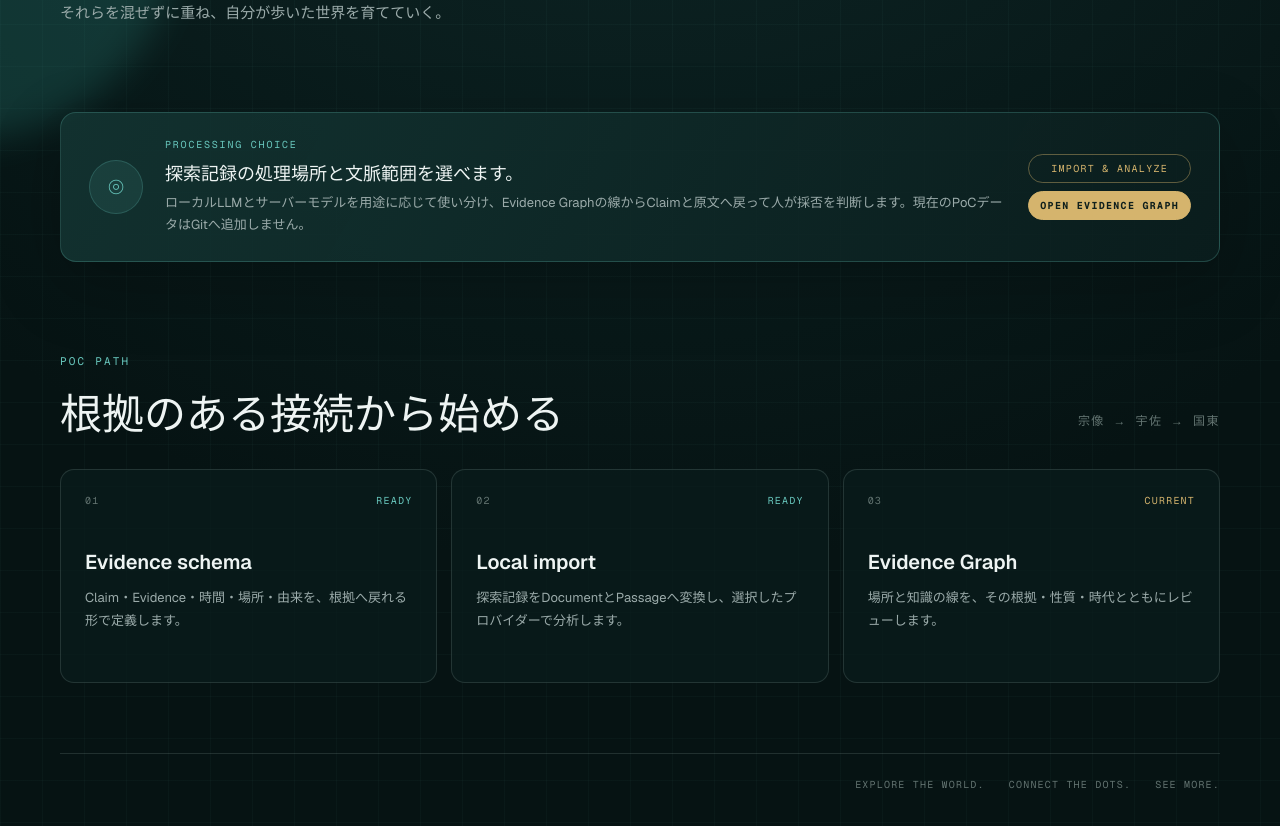
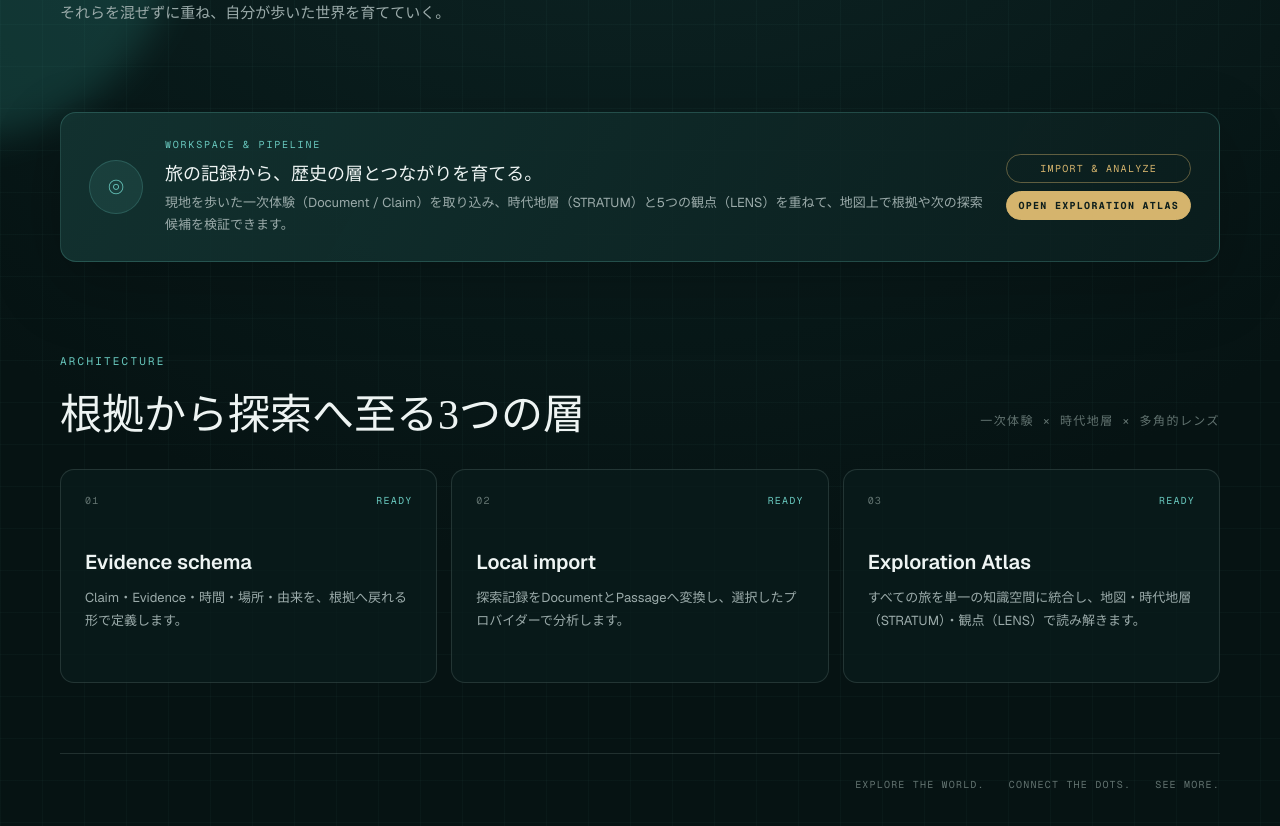
Before and after one commit to takanakafumi/ResoWorld, a Next.js app in the folder apps/web/: page / in a window 1280 px wide. Shown: the part 480-1306 px from the top of the page. Built offline with nearby package versions, Linux system fonts and the light colour scheme.

Commit message:
docs(ui): align home, imports links, and review workspace title with product policy

```diff
--- a/apps/web/src/app/page.tsx
+++ b/apps/web/src/app/page.tsx
@@ -17,10 +17,10 @@ const milestones = [
   },
   {
     step: "03",
-    title: "Evidence Graph",
+    title: "Exploration Atlas",
     description:
-      "場所と知識の線を、その根拠・性質・時代とともにレビューします。",
-    status: "CURRENT",
+      "すべての旅を単一の知識空間に統合し、地図・時代地層（STRATUM）・観点（LENS）で読み解きます。",
+    status: "READY",
   },
 ] as const;
 
@@ -38,7 +38,7 @@ export default function Home() {
             </span>
             <span>RESOWORLD</span>
           </a>
-          <span className="stageBadge">PROVIDER-FLEXIBLE POC</span>
+          <span className="stageBadge">FIELDWORK KNOWLEDGE ATLAS</span>
         </header>
 
         <div className="hero" id="top">
@@ -59,25 +59,25 @@ export default function Home() {
             ⌾
           </div>
           <div>
-            <p className="privacyLabel">PROCESSING CHOICE</p>
-            <h2>探索記録の処理場所と文脈範囲を選べます。</h2>
+            <p className="privacyLabel">WORKSPACE &amp; PIPELINE</p>
+            <h2>旅の記録から、歴史の層とつながりを育てる。</h2>
             <p>
-              ローカルLLMとサーバーモデルを用途に応じて使い分け、Evidence Graphの線からClaimと原文へ戻って人が採否を判断します。現在のPoCデータはGitへ追加しません。
+              現地を歩いた一次体験（Document / Claim）を取り込み、時代地層（STRATUM）と5つの観点（LENS）を重ねて、地図上で根拠や次の探索候補を検証できます。
             </p>
           </div>
           <div className="homeActions">
-            <Link className="privacyState" href="/imports">IMPORT & ANALYZE</Link>
-            <Link className="privacyState" data-primary="true" href="/review">OPEN EVIDENCE GRAPH</Link>
+            <Link className="privacyState" href="/imports">IMPORT &amp; ANALYZE</Link>
+            <Link className="privacyState" data-primary="true" href="/review">OPEN EXPLORATION ATLAS</Link>
           </div>
         </aside>
 
         <section className="milestones" aria-labelledby="milestones-title">
           <div className="sectionHeading">
             <div>
-              <p className="eyebrow">POC PATH</p>
-              <h2 id="milestones-title">根拠のある接続から始める</h2>
+              <p className="eyebrow">ARCHITECTURE</p>
+              <h2 id="milestones-title">根拠から探索へ至る3つの層</h2>
             </div>
-            <p>宗像 → 宇佐 → 国東</p>
+            <p>一次体験 × 時代地層 × 多角的レンズ</p>
           </div>
 
           <div className="milestoneGrid">
--- a/apps/web/src/app/review/review-workspace.tsx
+++ b/apps/web/src/app/review/review-workspace.tsx
@@ -262,7 +262,7 @@ export function ReviewWorkspace({ dataset, initialClaimId }: { dataset: ReviewDa
         </Link>
         <div className={styles.workspaceTitle}>
           <span>EVIDENCE GRAPH</span>
-          <strong>宗像 → 宇佐 → 国東</strong>
+          <strong>{dataset.atlas?.title || "旅と歴史地層の探索Atlas"}</strong>
         </div>
         <div className={styles.topbarMeta}>
           <Link href="/review" className={styles.localBadge}>地図へ戻る</Link>
```
Also changed, not shown: apps/web/src/app/imports/page.tsx (+1 -1 lines).
